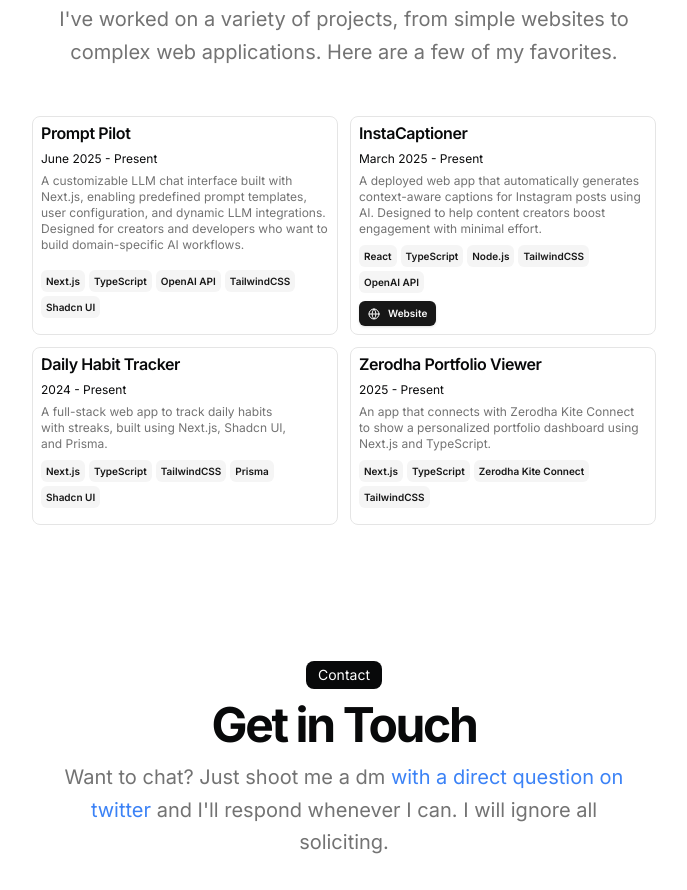
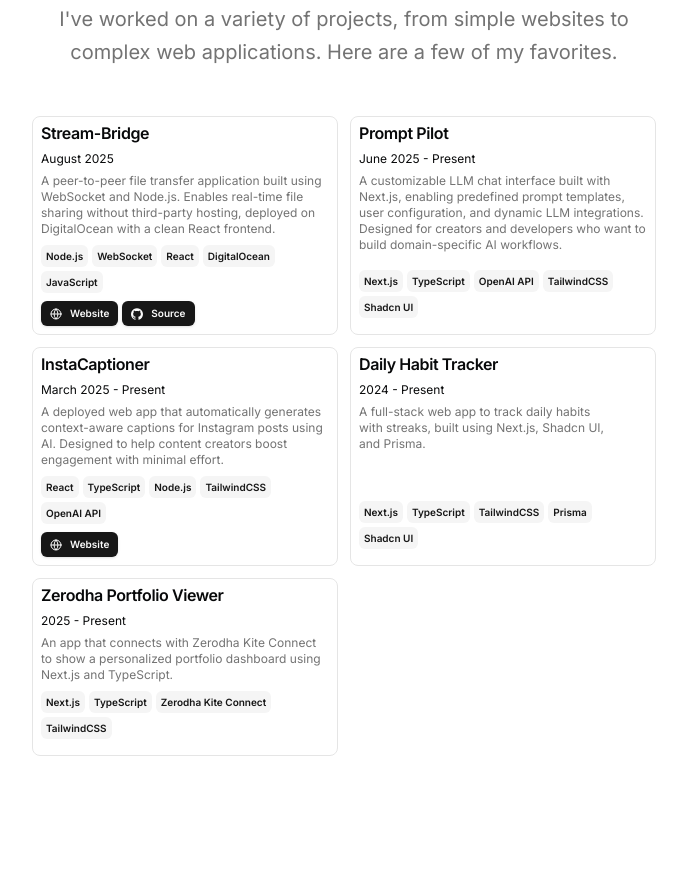
Before and after one commit to manikandan97/rsmk-dev-portfolio, a Next.js app: page / in a window 1280 px wide. Shown: the part 1683-2573 px from the top of the page, without its empty margins (296-983 px from the left). Built offline with nearby package versions, Linux system fonts and the light colour scheme.

Commit message:
Refactor code structure for improved readability and maintainability

```diff
--- a/src/data/resume.tsx
+++ b/src/data/resume.tsx
@@ -117,6 +117,35 @@ export const DATA = {
   ],
   projects: [
     {
+      title: "Stream-Bridge",
+      href: "https://share.rsmk.dev",
+      dates: "August 2025",
+      active: true,
+      description:
+        "A peer-to-peer file transfer application built using WebSocket and Node.js. Enables real-time file sharing without third-party hosting, deployed on DigitalOcean with a clean React frontend.",
+      technologies: [
+        "Node.js",
+        "WebSocket",
+        "React",
+        "DigitalOcean",
+        "JavaScript",
+      ],
+      links: [
+        {
+          type: "Website",
+          href: "https://share.rsmk.dev",
+          icon: <Icons.globe className="size-3" />,
+        },
+        {
+          type: "Source",
+          href: "https://github.com/manikandan97/stream-bridge",
+          icon: <Icons.github className="size-3" />,
+        },
+      ],
+      image: "",
+      video: "",
+    },
+    {
       title: "Prompt Pilot",
       href: "#",
       dates: "June 2025 - Present",
```
Also changed, not shown: content/stream-bridge.mdx (added, +82 -0 lines), public/stream-app.png (added).
